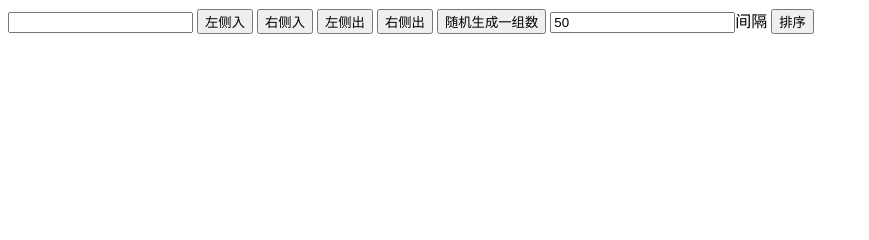
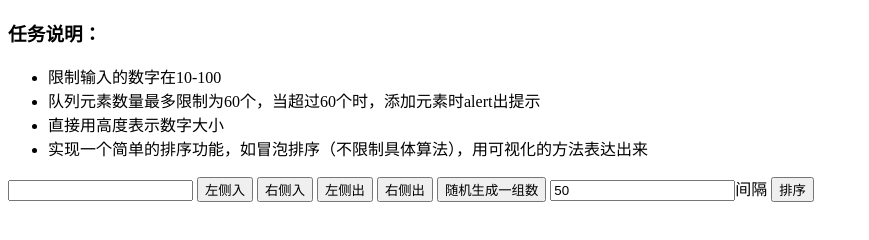
Before and after one commit to ahao430/ife2016, a plain HTML site: page task19/index.html in a window 1280 px wide. Shown: the whole page, without its empty margins (0-869 px from the left). Drawn offline with Linux system fonts and the light colour scheme.

Commit message:
补充说明

```diff
--- a/task19/index.html
+++ b/task19/index.html
@@ -11,6 +11,13 @@
 	</style>
 </head>
 <body>
+	<h3>任务说明：</h3>
+	<ul>
+		<li>限制输入的数字在10-100</li>
+		<li>队列元素数量最多限制为60个，当超过60个时，添加元素时alert出提示</li>
+		<li>直接用高度表示数字大小</li>
+		<li>实现一个简单的排序功能，如冒泡排序（不限制具体算法），用可视化的方法表达出来</li>
+	</ul>
 	<div class="control">
 		<input type="text" id="input">
 		<button id='li'>左侧入</button>
```
